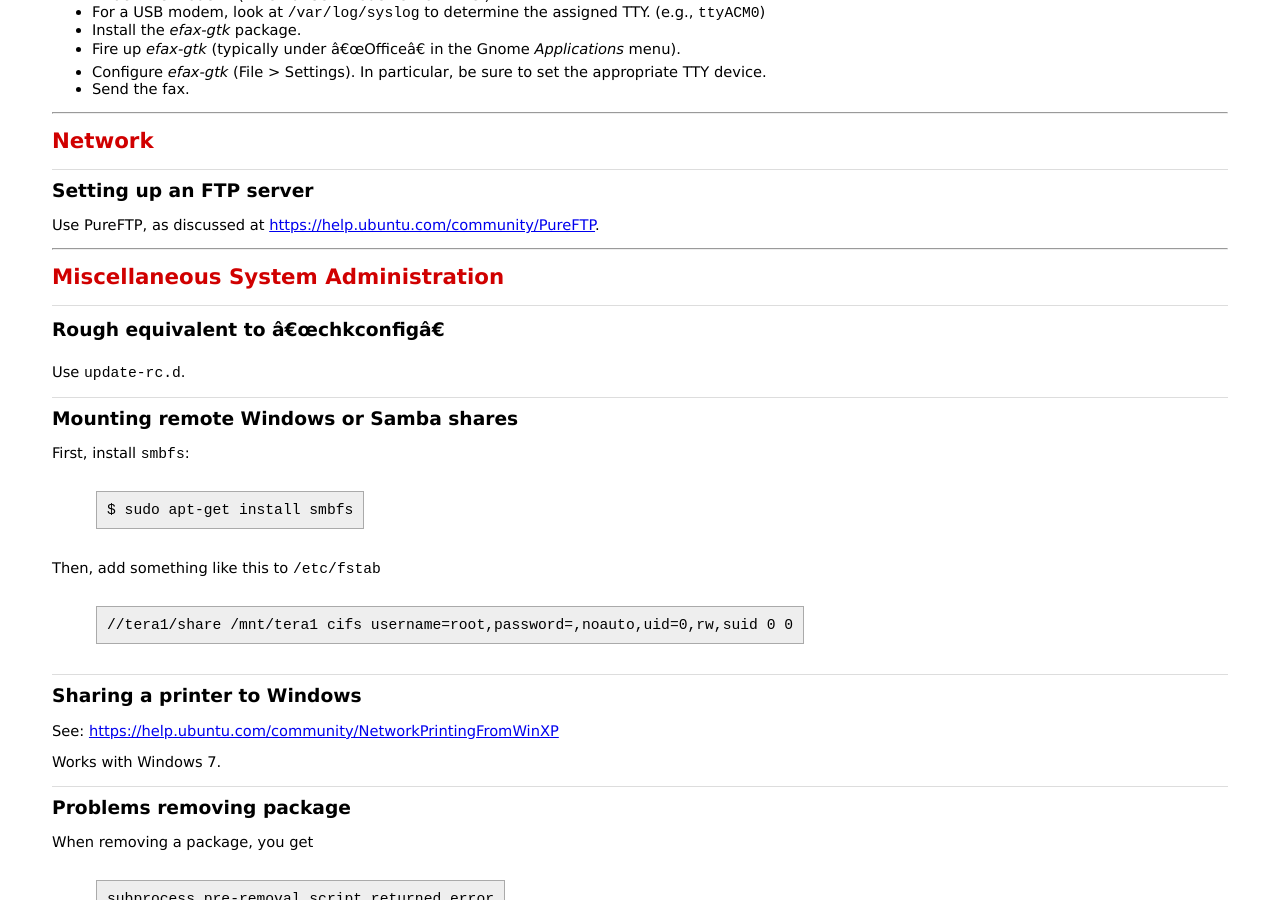
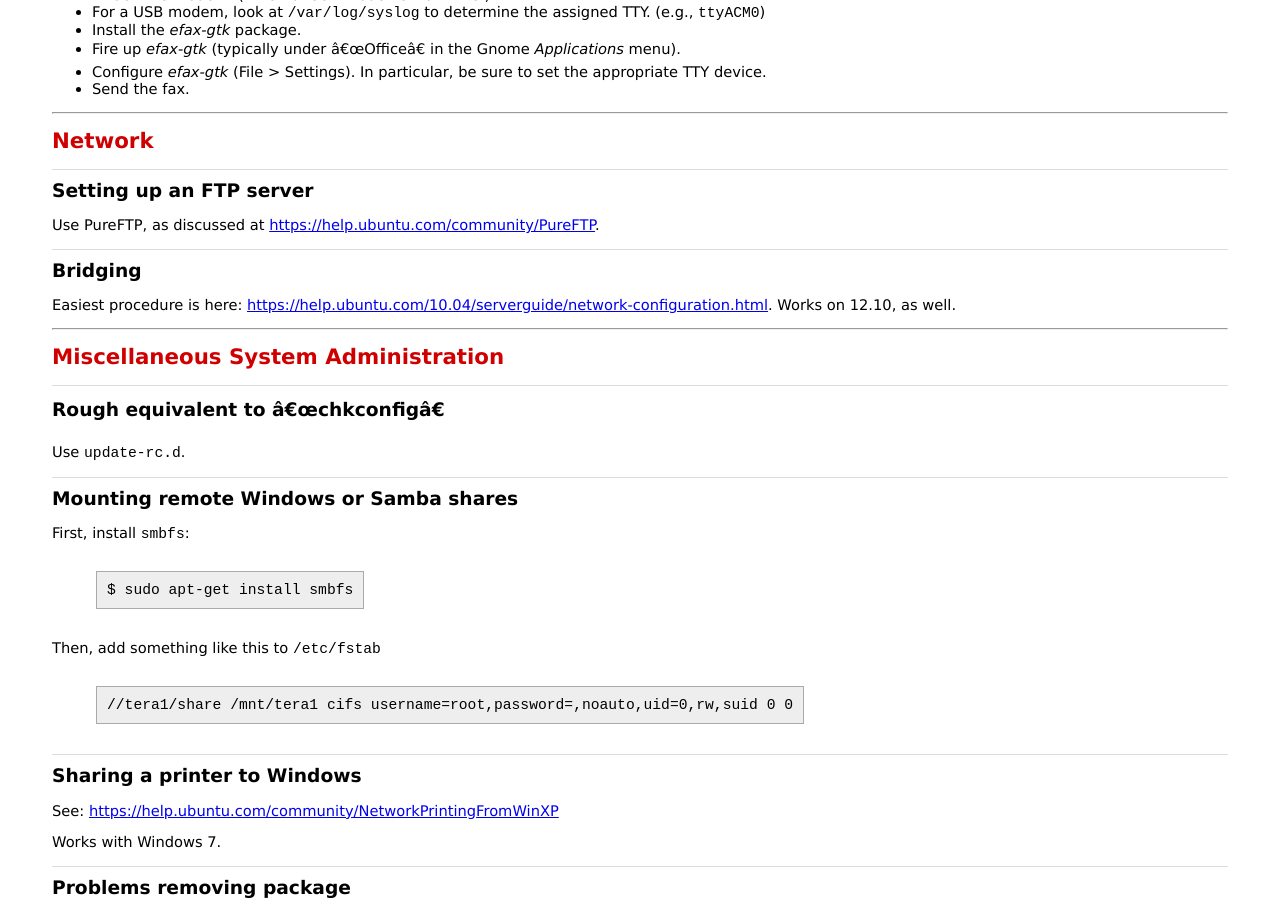
Before and after one commit to bmc/cheat-sheets, a Jekyll site: the page built from ubuntu.md, in a window 1280 px wide and 900 px high, scrolled down 1442 px. Built offline with Jekyll 4.4.1, drawn with Linux system fonts in a browser that asks for light colours.

Commit message:
bridging

```diff
--- a/ubuntu.md
+++ b/ubuntu.md
@@ -83,6 +83,10 @@ Be sure the Wifi switch on the side of the laptop is on!
 ## Setting up an FTP server
 
 Use PureFTP, as discussed at <https://help.ubuntu.com/community/PureFTP>.
+
+## Bridging
+
+Easiest procedure is here: <https://help.ubuntu.com/10.04/serverguide/network-configuration.html>. Works on 12.10, as well.
 
 ----
 
```
